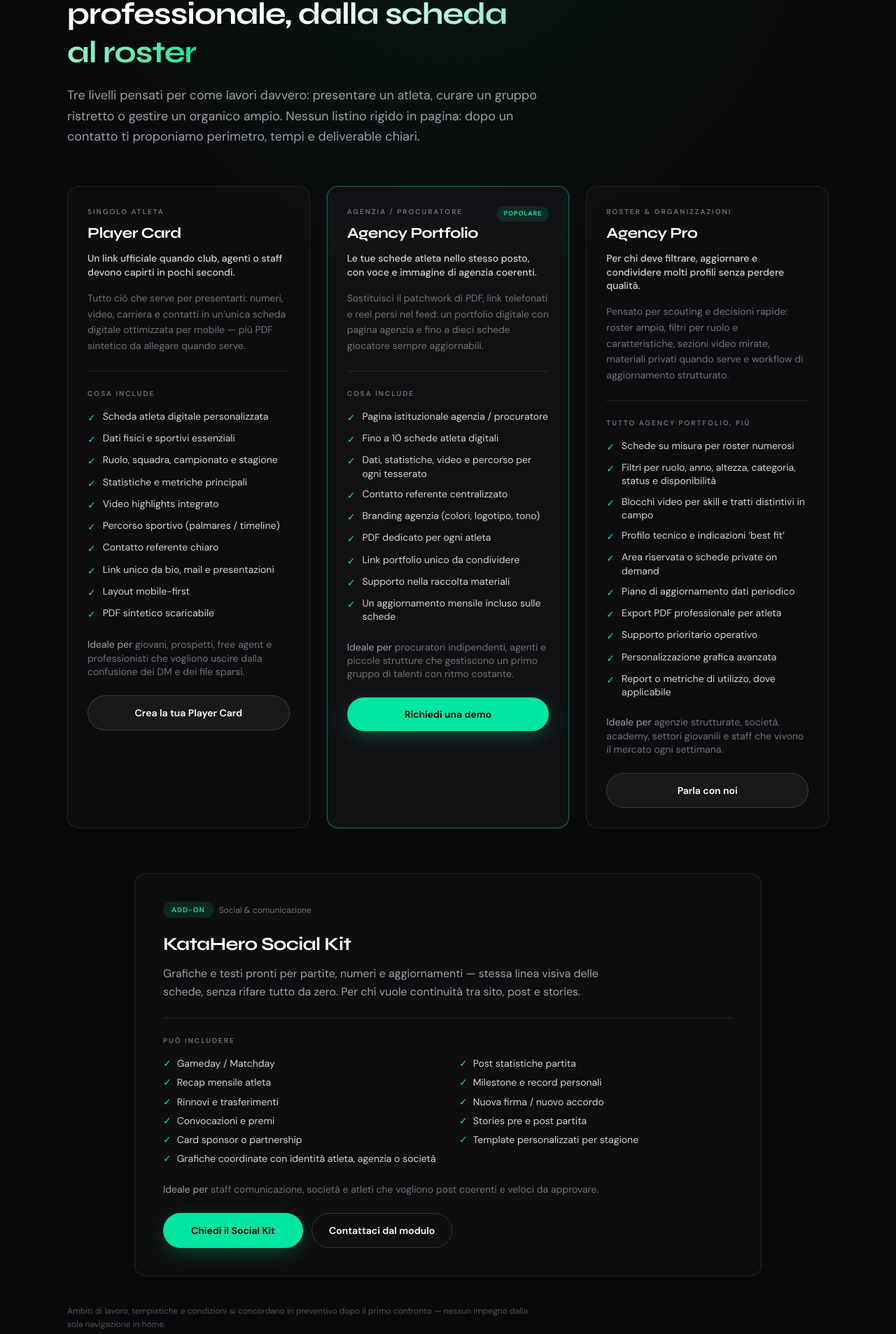
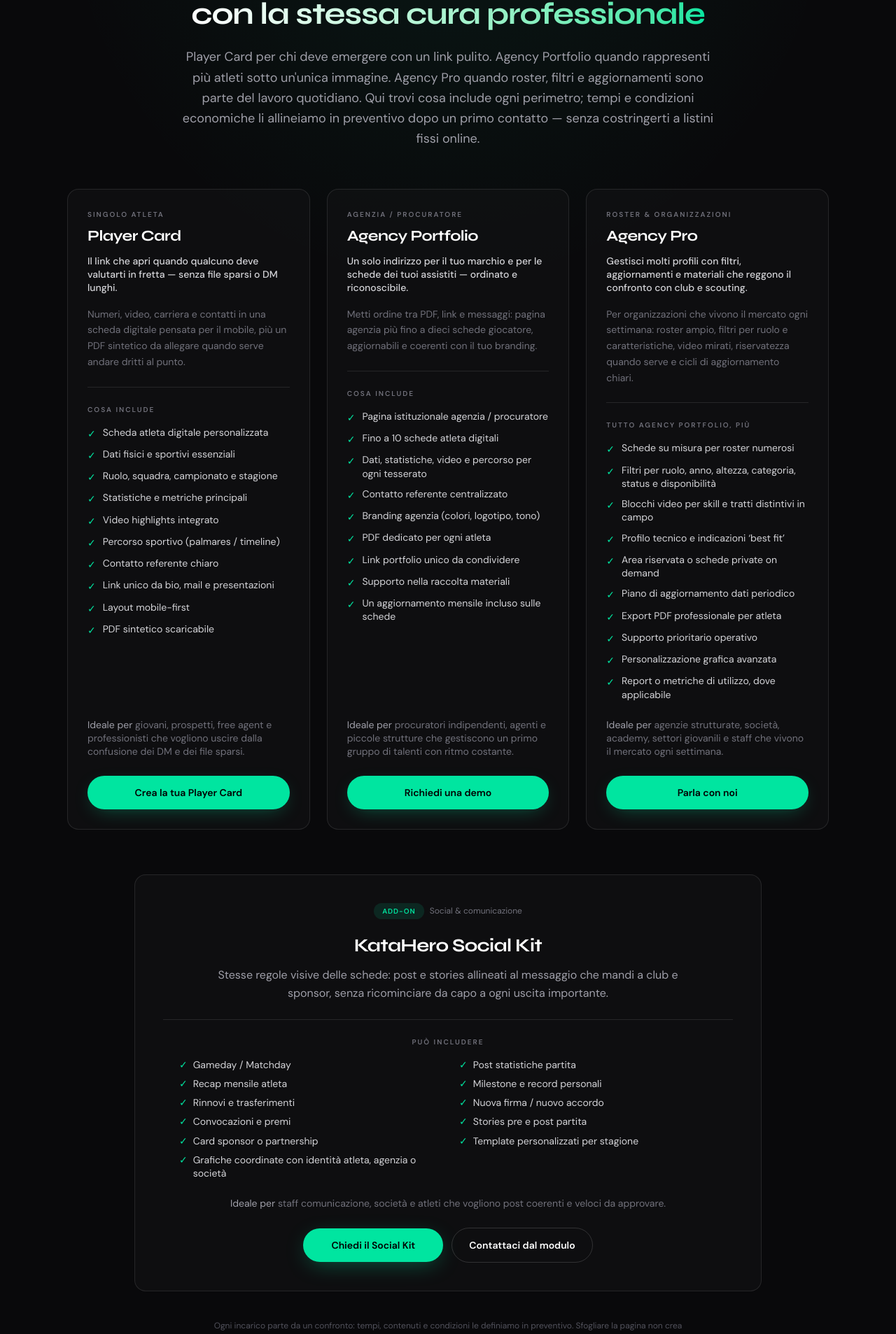
Before and after one commit to Salvo934/katahero, a Next.js app: page / in a window 1280 px wide. Shown: the part 3898-5805 px from the top of the page at 70% size. Built offline with nearby package versions, Linux system fonts and the light colour scheme; no server answers.

Commit message:
aggiornamento

```diff
--- a/src/components/site/Packages.tsx
+++ b/src/components/site/Packages.tsx
@@ -28,16 +28,15 @@
   idealFor: string;
   ctaLabel: string;
   whatsappMessage: string;
-  highlighted: boolean;
 };
 
 const plans: Plan[] = [
   {
     name: "Player Card",
     badge: "Singolo atleta",
-    tagline: "Un link ufficiale quando club, agenti o staff devono capirti in pochi secondi.",
+    tagline: "Il link che apri quando qualcuno deve valutarti in fretta — senza file sparsi o DM lunghi.",
     description:
-      "Tutto ciò che serve per presentarti: numeri, video, carriera e contatti in un’unica scheda digitale ottimizzata per mobile — più PDF sintetico da allegare quando serve.",
+      "Numeri, video, carriera e contatti in una scheda digitale pensata per il mobile, più un PDF sintetico da allegare quando serve andare dritti al punto.",
     featuresSectionTitle: "Cosa include",
     features: [
       "Scheda atleta digitale personalizzata",
@@ -56,14 +55,13 @@
     ctaLabel: "Crea la tua Player Card",
     whatsappMessage:
       "Ciao! Vorrei creare la mia Player Card KataHero: scheda atleta digitale con link e PDF. Potete darmi i prossimi passi?",
-    highlighted: false,
   },
   {
     name: "Agency Portfolio",
     badge: "Agenzia / procuratore",
-    tagline: "Le tue schede atleta nello stesso posto, con voce e immagine di agenzia coerenti.",
+    tagline: "Un solo indirizzo per il tuo marchio e per le schede dei tuoi assistiti — ordinato e riconoscibile.",
     description:
-      "Sostituisci il patchwork di PDF, link telefonati e reel persi nel feed: un portfolio digitale con pagina agenzia e fino a dieci schede giocatore sempre aggiornabili.",
+      "Metti ordine tra PDF, link e messaggi: pagina agenzia più fino a dieci schede giocatore, aggiornabili e coerenti con il tuo branding.",
     featuresSectionTitle: "Cosa include",
     features: [
       "Pagina istituzionale agenzia / procuratore",
@@ -81,14 +79,13 @@
     ctaLabel: "Richiedi una demo",
     whatsappMessage:
       "Ciao! Vorrei richiedere una demo per Agency Portfolio KataHero: portfolio con schede atleta. Quando possiamo parlarne?",
-    highlighted: true,
   },
   {
     name: "Agency Pro",
     badge: "Roster & organizzazioni",
-    tagline: "Per chi deve filtrare, aggiornare e condividere molti profili senza perdere qualità.",
+    tagline: "Gestisci molti profili con filtri, aggiornamenti e materiali che reggono il confronto con club e scouting.",
     description:
-      "Pensato per scouting e decisioni rapide: roster ampio, filtri per ruolo e caratteristiche, sezioni video mirate, materiali privati quando serve e workflow di aggiornamento strutturato.",
+      "Per organizzazioni che vivono il mercato ogni settimana: roster ampio, filtri per ruolo e caratteristiche, video mirati, riservatezza quando serve e cicli di aggiornamento chiari.",
     featuresSectionTitle: "Tutto Agency Portfolio, più",
     features: [
       "Schede su misura per roster numerosi",
@@ -106,7 +103,6 @@
     ctaLabel: "Parla con noi",
     whatsappMessage:
       "Ciao! Vorrei informazioni su Agency Pro KataHero (soluzione su richiesta) per gestire un roster più ampio. Possiamo fare una call?",
-    highlighted: false,
   },
 ];
 
@@ -121,51 +117,42 @@
         aria-hidden
       />
       <div className="relative mx-auto max-w-6xl px-4 sm:px-6 lg:px-8">
-        <div className="mx-auto max-w-3xl lg:mx-0 lg:max-w-2xl lg:text-left">
+        <div className="mx-auto max-w-3xl text-center">
           <p className="text-[11px] font-semibold uppercase tracking-[0.3em] text-accent">Pacchetti</p>
           <h2 className="font-display mt-3 text-3xl font-bold tracking-tight text-white sm:text-4xl md:text-[2.75rem] md:leading-tight">
-            Lo stesso standard professionale,{" "}
-            <span className="bg-linear-to-r from-white to-accent bg-clip-text text-transparent">dalla scheda al roster</span>
+            Tre modi di presentare il basket,{" "}
+            <span className="bg-linear-to-r from-white to-accent bg-clip-text text-transparent">
+              con la stessa cura professionale
+            </span>
           </h2>
           <p className="mt-5 text-base leading-relaxed text-zinc-400 sm:text-lg">
-            Tre livelli pensati per come lavori davvero: presentare un atleta, curare un gruppo ristretto o gestire un
-            organico ampio. Nessun listino rigido in pagina: dopo un contatto ti proponiamo perimetro, tempi e deliverable
-            chiari.
+            Player Card per chi deve emergere con un link pulito. Agency Portfolio quando rappresenti più atleti sotto
+            un&apos;unica immagine. Agency Pro quando roster, filtri e aggiornamenti sono parte del lavoro quotidiano.
+            Qui trovi cosa include ogni perimetro; tempi e condizioni economiche li allineiamo in preventivo dopo un primo
+            contatto — senza costringerti a listini fissi online.
           </p>
         </div>
 
-        <div className="mt-12 grid grid-cols-1 gap-5 sm:mt-14 lg:grid-cols-3 lg:gap-6">
+        <div className="mt-12 grid grid-cols-1 gap-5 sm:mt-14 lg:grid-cols-3 lg:items-stretch lg:gap-6">
           {plans.map((p) => (
             <article
               key={p.name}
-              className={`flex h-full flex-col rounded-2xl border p-6 transition-colors sm:p-7 ${
-                p.highlighted
-                  ? "border-accent/40 bg-zinc-900/60 shadow-[0_0_0_1px_rgba(0,229,160,0.12)]"
-                  : "border-white/10 bg-zinc-900/35 hover:border-white/15 hover:bg-zinc-900/45"
-              }`}
+              className="flex h-full min-h-0 flex-col rounded-2xl border border-white/10 bg-zinc-900/40 p-6 transition-colors sm:p-7 hover:border-white/16 hover:bg-zinc-900/50"
             >
-              <div className="flex items-start justify-between gap-3">
-                <div className="min-w-0">
+              <div>
                 <p className="text-[10px] font-semibold uppercase tracking-[0.2em] text-zinc-500">{p.badge}</p>
                 <h3 className="font-display mt-2 text-xl font-bold tracking-tight text-white sm:text-[1.35rem]">
                   {p.name}
                 </h3>
-                </div>
-                {p.highlighted ? (
-                  <span className="shrink-0 rounded-full bg-accent/12 px-2.5 py-1 text-[9px] font-bold uppercase tracking-widest text-accent">
-                    Popolare
-                  </span>
-                ) : null}
+                <p className="mt-3 text-sm font-medium leading-snug text-zinc-300">{p.tagline}</p>
+                <p className="mt-4 text-sm leading-relaxed text-zinc-500">{p.description}</p>
               </div>
 
-              <p className="mt-3 text-sm font-medium leading-snug text-zinc-300">{p.tagline}</p>
-              <p className="mt-4 text-sm leading-relaxed text-zinc-500">{p.description}</p>
-
-              <div className="mt-6 border-t border-white/10 pt-6">
-                <p className="text-[10px] font-semibold uppercase tracking-[0.2em] text-zinc-500">
+              <div className="mt-6 flex min-h-0 flex-1 flex-col border-t border-white/10 pt-6">
+                <p className="shrink-0 text-[10px] font-semibold uppercase tracking-[0.2em] text-zinc-500">
                   {p.featuresSectionTitle}
                 </p>
-                <ul className="mt-4 space-y-2.5 text-sm leading-snug text-zinc-300">
+                <ul className="mt-4 min-h-0 flex-1 space-y-2.5 text-sm leading-snug text-zinc-300">
                   {p.features.map((f) => (
                     <li key={f} className="flex gap-2.5">
                       <span className="mt-0.5 shrink-0 text-accent" aria-hidden>
@@ -175,22 +162,17 @@
                     </li>
                   ))}
                 </ul>
-              </div>
-
-              <p className="mt-6 text-sm leading-snug text-zinc-500">
+                <p className="mt-6 shrink-0 text-sm leading-snug text-zinc-500">
                   <span className="text-zinc-400">Ideale per </span>
                   {p.idealFor}
                 </p>
+              </div>
 
               <a
                 href={whatsappPrefilledUrl(p.whatsappMessage)}
                 target="_blank"
                 rel="noopener noreferrer"
-                className={`mt-6 inline-flex w-full items-center justify-center rounded-full px-5 py-3.5 text-center text-sm font-semibold transition ${
-                  p.highlighted
-                    ? "bg-accent text-black shadow-[0_8px_32px_-8px_rgba(0,229,160,0.45)] hover:brightness-110"
-                    : "border border-white/15 bg-white/5 text-white hover:border-accent/30 hover:bg-white/8"
-                }`}
+                className="mt-6 inline-flex w-full shrink-0 items-center justify-center rounded-full bg-accent px-5 py-3.5 text-center text-sm font-semibold text-black shadow-[0_8px_28px_-10px_rgba(0,229,160,0.4)] transition hover:brightness-110"
               >
                 {p.ctaLabel}
               </a>
@@ -198,8 +180,8 @@
           ))}
         </div>
 
-        <div className="relative mx-auto mt-14 max-w-4xl rounded-2xl border border-white/10 bg-zinc-900/40 p-7 sm:mt-16 sm:p-8 lg:p-10">
-          <div className="flex flex-wrap items-center gap-2">
+        <div className="relative mx-auto mt-14 max-w-4xl rounded-2xl border border-white/10 bg-zinc-900/40 p-7 text-center sm:mt-16 sm:p-8 lg:p-10">
+          <div className="flex flex-wrap items-center justify-center gap-2">
             <span className="rounded-full bg-accent/12 px-3 py-1 text-[10px] font-semibold uppercase tracking-widest text-accent">
               Add-on
             </span>
@@ -208,14 +190,16 @@
           <h3 className="font-display mt-5 text-2xl font-bold tracking-tight text-white sm:text-[1.65rem]">
             KataHero Social Kit
           </h3>
-          <p className="mt-3 max-w-2xl text-sm leading-relaxed text-zinc-400 sm:text-base">
-            Grafiche e testi pronti per partite, numeri e aggiornamenti — stessa linea visiva delle schede, senza rifare
-            tutto da zero. Per chi vuole continuità tra sito, post e stories.
+          <p className="mt-3 max-w-2xl mx-auto text-sm leading-relaxed text-zinc-400 sm:text-base">
+            Stesse regole visive delle schede: post e stories allineati al messaggio che mandi a club e sponsor, senza
+            ricominciare da capo a ogni uscita importante.
           </p>
 
-          <div className="mt-6 border-t border-white/10 pt-6">
-            <p className="text-[10px] font-semibold uppercase tracking-[0.2em] text-zinc-500">Può includere</p>
-            <ul className="mt-4 grid gap-x-8 gap-y-2 text-sm leading-snug text-zinc-300 sm:grid-cols-2">
+          <div className="mt-6 border-t border-white/10 pt-6 text-left">
+            <p className="text-center text-[10px] font-semibold uppercase tracking-[0.2em] text-zinc-500">
+              Può includere
+            </p>
+            <ul className="mx-auto mt-4 max-w-3xl grid gap-x-8 gap-y-2 text-sm leading-snug text-zinc-300 sm:grid-cols-2">
               {socialKitFeatures.map((item) => (
                 <li key={item} className="flex gap-2">
                   <span className="shrink-0 text-accent" aria-hidden>
@@ -227,12 +211,12 @@
             </ul>
           </div>
 
-          <p className="mt-6 text-sm leading-snug text-zinc-500">
+          <p className="mx-auto mt-6 max-w-2xl text-sm leading-snug text-zinc-500">
             <span className="text-zinc-400">Ideale per </span>
             staff comunicazione, società e atleti che vogliono post coerenti e veloci da approvare.
           </p>
 
-          <div className="mt-6 flex flex-col gap-3 sm:flex-row sm:flex-wrap">
+          <div className="mt-6 flex flex-col items-center justify-center gap-3 sm:flex-row sm:flex-wrap">
             <a
               href={whatsappPrefilledUrl(socialKitWhatsAppMessage)}
               target="_blank"
@@ -250,9 +234,9 @@
           </div>
         </div>
 
-        <p className="mx-auto mt-10 max-w-2xl text-center text-xs leading-relaxed text-zinc-600 lg:mx-0 lg:text-left">
-          Ambiti di lavoro, tempistiche e condizioni si concordano in preventivo dopo il primo confronto — nessun
-          impegno dalla sola navigazione in home.
+        <p className="mx-auto mt-10 max-w-2xl text-center text-xs leading-relaxed text-zinc-600">
+          Ogni incarico parte da un confronto: tempi, contenuti e condizioni le definiamo in preventivo. Sfogliare la
+          pagina non crea obblighi.
         </p>
       </div>
     </section>
```
Lines whose indentation alone changed are shown as unchanged.
